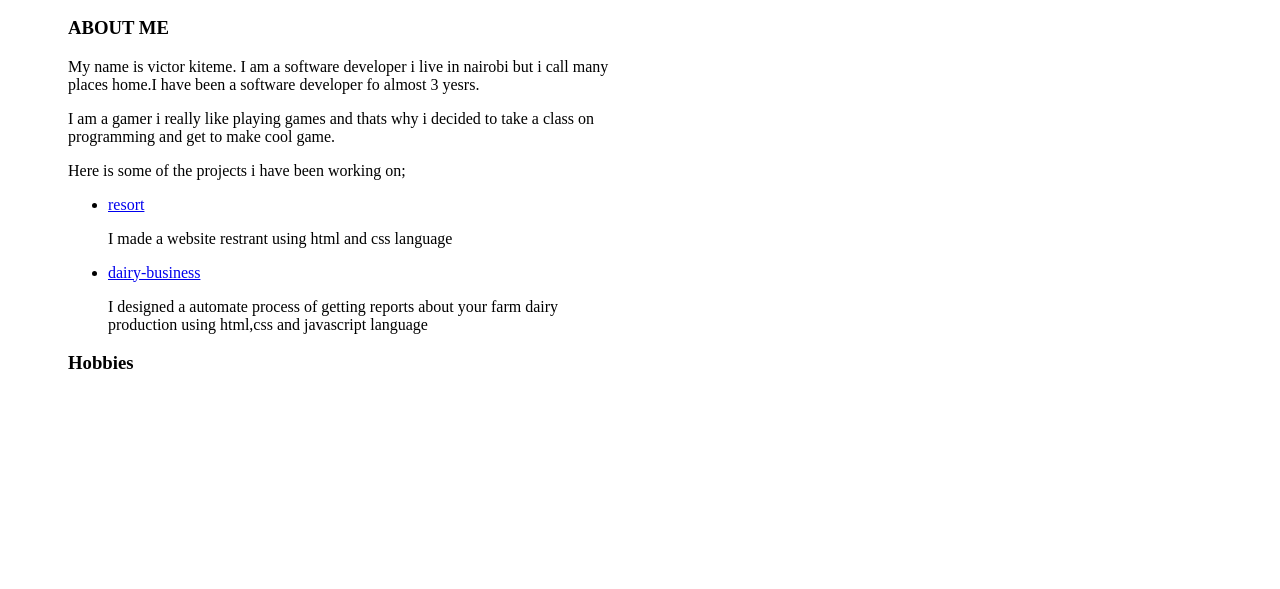
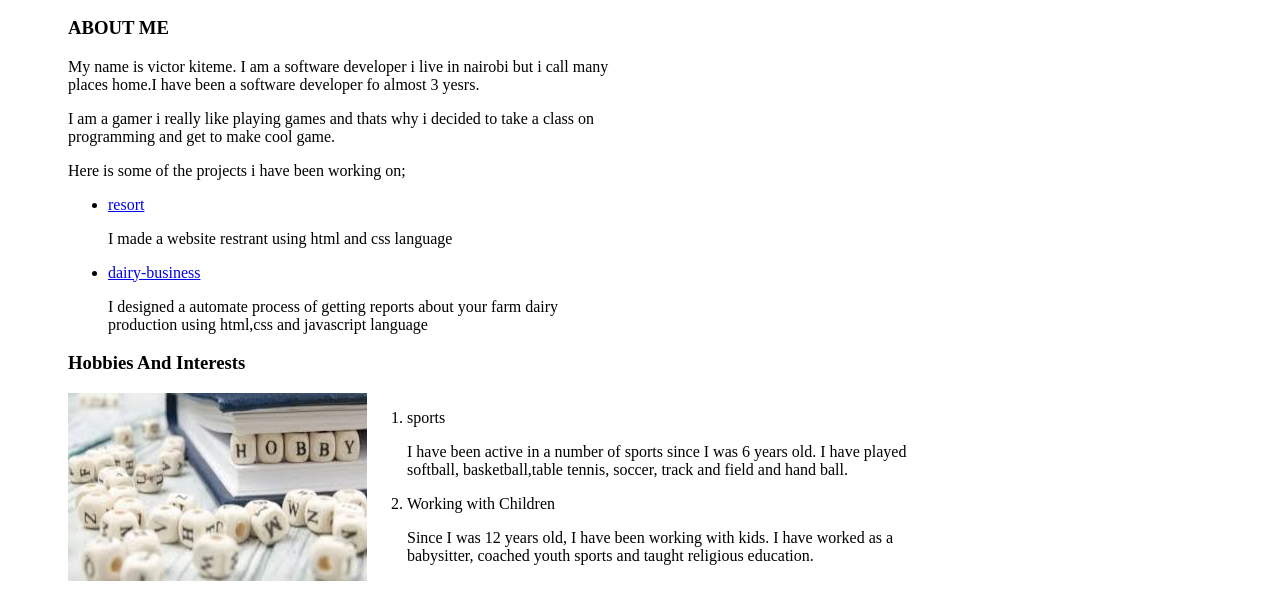
Before and after one commit to victorkitesh/portfolio, a plain HTML site: page index.html in a window 1280 px wide. Shown: the part 458-1047 px from the top of the page. Before the commit the page ends 851 px from the top, so only its background shows below. Drawn offline with Linux system fonts and the light colour scheme.

Commit message:
add an image on hobbies

```diff
--- a/index.html
+++ b/index.html
@@ -33,7 +33,25 @@
 
 
       </div>
-      <h3>Hobbies</h3>
+
+
+        <h3>Hobbies And Interests</h3>
+        <div id="hobbies">
+        <img src="images/images.jpeg" alt="">
+        <div class="hobbies">
+          <ol>
+            <li>sports</li>
+            <p>I have been active in a number of sports since I was 6 years old.  I have played softball, basketball,table tennis, soccer, track and field and hand ball.</p>
+            <li> Working with Children </li>
+            <p>Since I was 12 years old, I have been working with kids.  I have worked as a babysitter,  coached youth sports and taught religious education.</p>
+          </ol>
+        </div>
+
+
+
+
+      </div>
+
 
 
 
--- a/style.css
+++ b/style.css
@@ -35,3 +35,11 @@ h2{
   width: 45%;
 
 }
+#hobbies{
+  display: flex;
+}
+.hobbies{
+  width: 45%;
+
+
+}
```
Also changed, not shown: images/images.jpeg (added).
